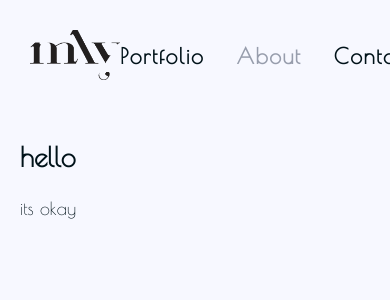
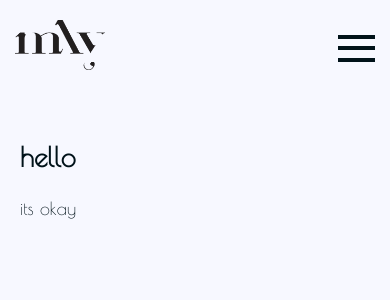
Before and after one commit to geochrs/mlymperi, a React (Vite) app: page /mlymperi/about in a window 390 px wide. Shown: the top 300 px of the page. Built offline with nearby package versions, Linux system fonts and the light colour scheme.

Commit message:
added hamburger icon

```diff
--- a/src/components/layout/Navbar.jsx
+++ b/src/components/layout/Navbar.jsx
@@ -10,6 +10,11 @@ export default function Navbar() {
   const location = useLocation();
   const [activeSection, setActiveSection] = useState('');
   const [isSticky, setIsSticky] = useState(false);
+  const [isMenuOpen, setIsMenuOpen] = useState(false);
+
+  const toggleMenu = () => {
+    setIsMenuOpen(!isMenuOpen);
+  };
 
   const handlePortfolioClick = () => {
     navigate('/');
@@ -87,6 +92,16 @@ export default function Navbar() {
           <img src={logo} alt="lymperi logo" className={classes.logo} />
         </Link>
         <nav className={classes.navBar}>
+          <div
+            className={`${classes.hamburger} ${
+              isMenuOpen ? classes.hamburgerActive : ''
+            }`}
+            onClick={toggleMenu}
+          >
+            <div></div>
+            <div></div>
+            <div></div>
+          </div>
           <ul className={classes.navList}>
             <li>
               <a
--- a/src/components/layout/Navbar.module.css
+++ b/src/components/layout/Navbar.module.css
@@ -60,3 +60,51 @@
 .navList a.active {
   color: var(--color-primary-2);
 }
+
+.hamburger {
+  display: none;
+  flex-direction: column;
+  gap: 7.5px;
+  cursor: pointer;
+  transition: all 0.3s ease;
+}
+
+.hamburger div {
+  width: 37px;
+  height: 4px;
+  background-color: var(--color-primary);
+  transition: all 0.3s ease;
+}
+
+.hamburgerActive div:nth-child(1) {
+  transform: translateY(12px) rotate(45deg);
+}
+
+.hamburgerActive div:nth-child(2) {
+  opacity: 0;
+}
+
+.hamburgerActive div:nth-child(3) {
+  transform: translateY(-11px) rotate(-45deg);
+}
+
+@media (max-width: 1024px) {
+  .header {
+    padding: 20px 15px 0;
+  }
+  .navList {
+    display: none;
+  }
+
+  .hamburger {
+    display: flex;
+  }
+
+  .navBar {
+    flex: 0;
+  }
+
+  .sticky {
+    padding: 10px 15px 0;
+  }
+}
```
